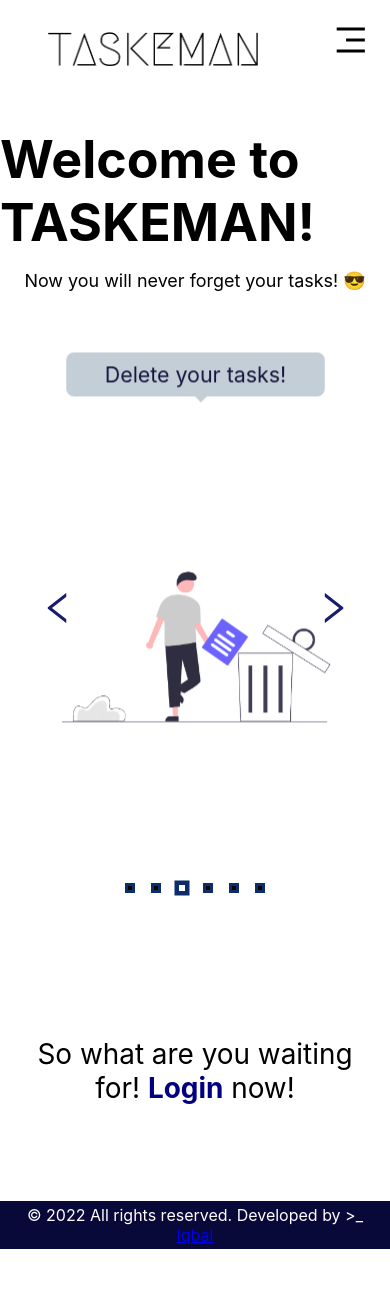
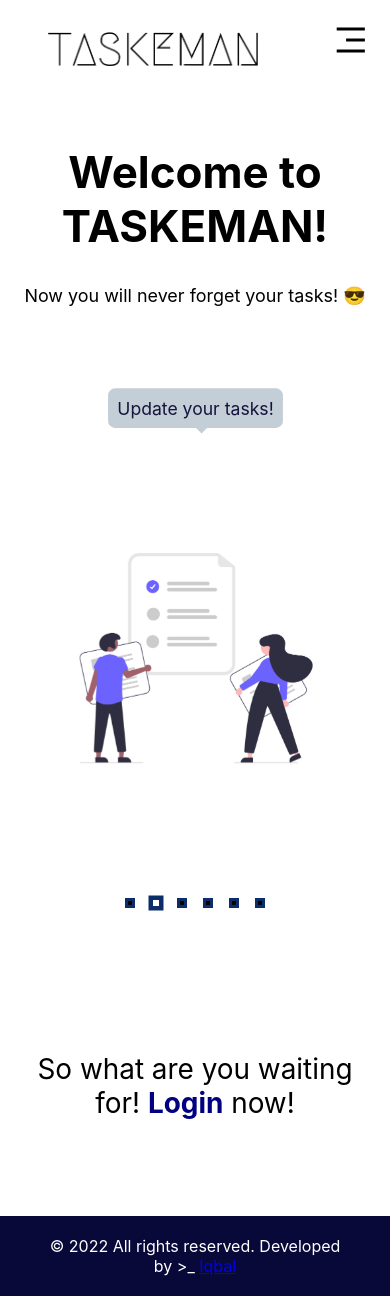
Before and after one commit to kmiqbal19/TASKEMAN-Frontend, a React (Create React App) app: page / in a window 390 px wide. Before the commit the page ends 1249 px from the top, so only its background shows below. Built offline with nearby package versions, Linux system fonts and the light colour scheme.

Commit message:
made homepage responsive

```diff
--- a/src/components/slider/slider.jsx
+++ b/src/components/slider/slider.jsx
@@ -35,7 +35,7 @@ function Slider() {
     const slideAuto = setInterval(() => {
       // console.log(slideIndex);
       setSlideIndex(slideIndex + 1);
-    }, 2500);
+    }, 3000);
     return () => {
       clearInterval(slideAuto);
     };
--- a/src/components/slider/slider.scss
+++ b/src/components/slider/slider.scss
@@ -5,7 +5,10 @@ div.slider__container {
   position: relative;
   overflow: visible;
   margin-bottom: 5rem;
-  // border: 1px solid black;
+  // @media screen and (min-width: 2000px) {
+  //   width: calc(30vw + 20rem);
+  //   height: calc(30vh + 20rem);
+  // }
   div.slider__slide {
     width: 100%;
     height: 100%;
@@ -24,6 +27,7 @@ div.slider__container {
       padding: 0.5rem 2rem;
       border-radius: 0.4rem;
       position: relative;
+
       &::after {
         content: "";
 
@@ -34,6 +38,12 @@ div.slider__container {
         border-left: 5px solid transparent;
         border-right: 5px solid transparent;
         border-bottom: 5px solid transparent;
+      }
+      @media screen and (max-width: 600px) {
+        font-size: 1rem;
+      }
+      @media screen and (max-width: 400px) {
+        padding: 0.5rem;
       }
     }
     img {
@@ -94,6 +104,9 @@ div.slider__container {
     transform: scale(0.99999999999);
     transform-origin: center;
   }
+  @media screen and (max-width: 400px) {
+    display: none;
+  }
 }
 .slider__btn--next {
   top: 50%;
@@ -104,6 +117,13 @@ div.slider__container {
     right: 60px;
     margin-right: 2rem;
   }
+  @media screen and (max-width: 900px) {
+    right: -50px;
+  }
+  @media screen and (max-width: 500px) {
+    right: -40px;
+    margin-right: 2rem;
+  }
 }
 .slider__btn--prev {
   top: 50%;
@@ -111,6 +131,12 @@ div.slider__container {
   transform: translateY(-60%);
   @media screen and (min-width: 2000px) {
     left: 50px;
+  }
+  @media screen and (max-width: 900px) {
+    left: -50px;
+  }
+  @media screen and (max-width: 500px) {
+    left: -13px;
   }
 }
 .slider__dots--container {
@@ -128,11 +154,7 @@ div.slider__container {
   background-color: black;
   cursor: pointer;
   transition: all 0.3s ease-in-out;
-  @media screen and (min-width: 2000px) {
-    width: 20px;
-    height: 20px;
-    border: 5px solid white;
-  }
+
   &:hover {
     transform: scale(1.5);
   }
--- a/src/containers/home/home.scss
+++ b/src/containers/home/home.scss
@@ -1,5 +1,5 @@
 div.app__home {
-  margin-top: 3rem;
+  margin-top: calc(2rem + 2vh);
   display: flex;
   justify-content: center;
   align-items: center;
@@ -9,10 +9,20 @@ div.app__home {
   h1 {
     font-size: calc(3rem + 1vw);
     margin-top: 5rem;
+    text-align: center;
+    padding: 1rem;
+    @media screen and (max-width: 750px) {
+      text-align: center;
+      font-size: calc(2.5rem + 1vw);
+    }
+    @media screen and (min-width: 2000px) {
+      margin-top: calc(6rem + 5vh);
+    }
   }
   p {
     font-size: calc(1rem + 0.5vw);
     margin: 1rem;
+    text-align: center;
   }
   p.app__home-msg {
     margin: 5rem auto;
@@ -21,6 +31,9 @@ div.app__home {
     width: 100%;
     padding: 1rem;
     text-align: center;
+    @media screen and (max-width: 600px) {
+      padding: 1rem 1.5rem;
+    }
     span {
       color: navy;
       font-weight: bold;
@@ -39,10 +52,17 @@ div.app__home {
     display: flex;
     justify-content: center;
     align-items: center;
+    @media screen and (max-width: 500px) {
+      height: 5rem;
+    }
     p {
       font-size: 1rem;
       color: white;
       text-align: center;
+      padding: 0.5rem 1rem;
+      @media screen and (max-width: 500px) {
+        padding: 0.5rem 2rem;
+      }
     }
   }
 }
```
